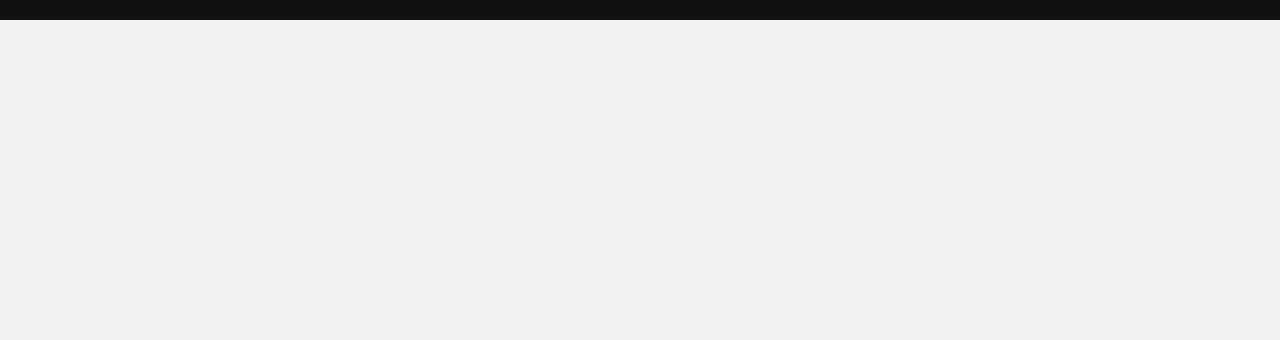
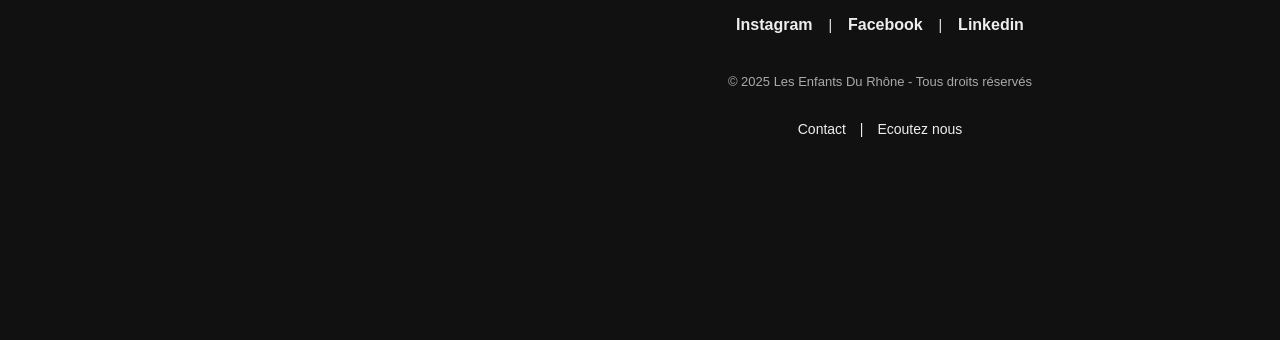
Before and after one commit to baptpoulain/listen_album, a plain HTML site: page page_ecoute_album.html in a window 1280 px wide. Shown: the part 1416-1756 px from the top of the page. Before the commit the page ends 1436 px from the top, so only its background shows below. Drawn offline with Linux system fonts and the light colour scheme.

Commit message:
Update page_ecoute_album.html

```diff
--- a/page_ecoute_album.html
+++ b/page_ecoute_album.html
@@ -118,7 +118,7 @@
     align-items: center;
     background-color: #111;
     color: #eee;
-    padding: 40px 60px; /* <-- augmentation du padding horizontal (gauche & droite) */
+    padding: 200px 200px; /* <-- augmentation du padding horizontal (gauche & droite) */
     font-family: Arial, sans-serif;
     font-size: 14px;
     gap: 40px;
```
